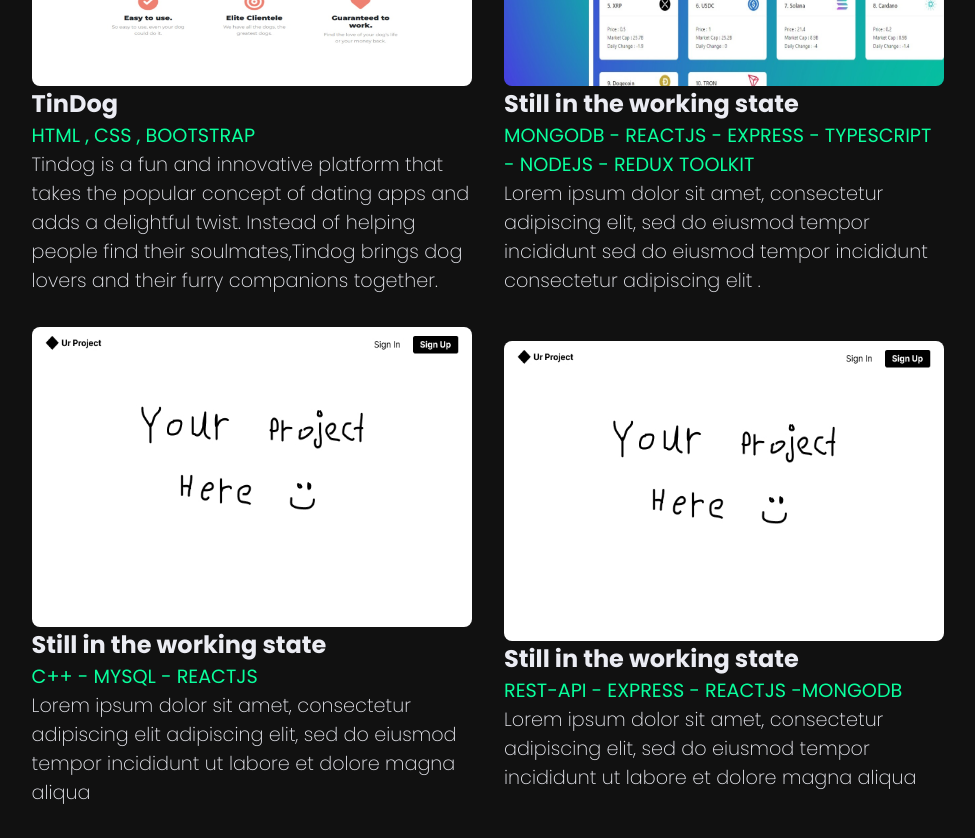
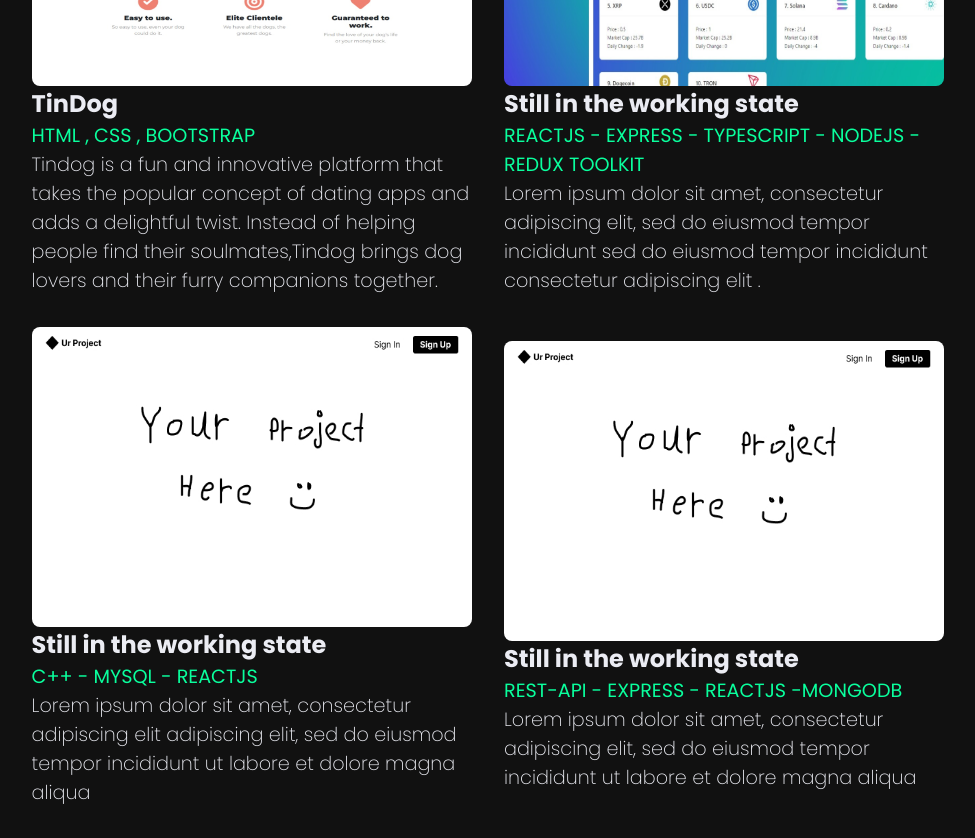
Before and after one commit to aynpat/portfolio, a React (Vite) app: page / in a window 1280 px wide. Shown: the part 2100-2938 px from the top of the page, without its empty margins (182-1157 px from the left). Built offline with nearby package versions, Linux system fonts and the light colour scheme.

Commit message:
updated the content.ts file

```diff
--- a/src/content.ts
+++ b/src/content.ts
@@ -24,7 +24,7 @@
         title: 'Still in the working state',
         websiteLink :'https://aynpat.github.io/TinDog-Website/',
         githubLink :'https://github.com/aynpat/TinDog-Website.git',
-        technology:'MONGODB - REACTJS - EXPRESS - TYPESCRIPT - NODEJS - REDUX TOOLKIT',
+        technology:'REACTJS - EXPRESS - TYPESCRIPT - NODEJS - REDUX TOOLKIT',
         info: 'Lorem ipsum dolor sit amet, consectetur adipiscing elit, sed do eiusmod tempor incididunt  sed do eiusmod tempor incididunt consectetur adipiscing elit  .'
     },
     {
```
